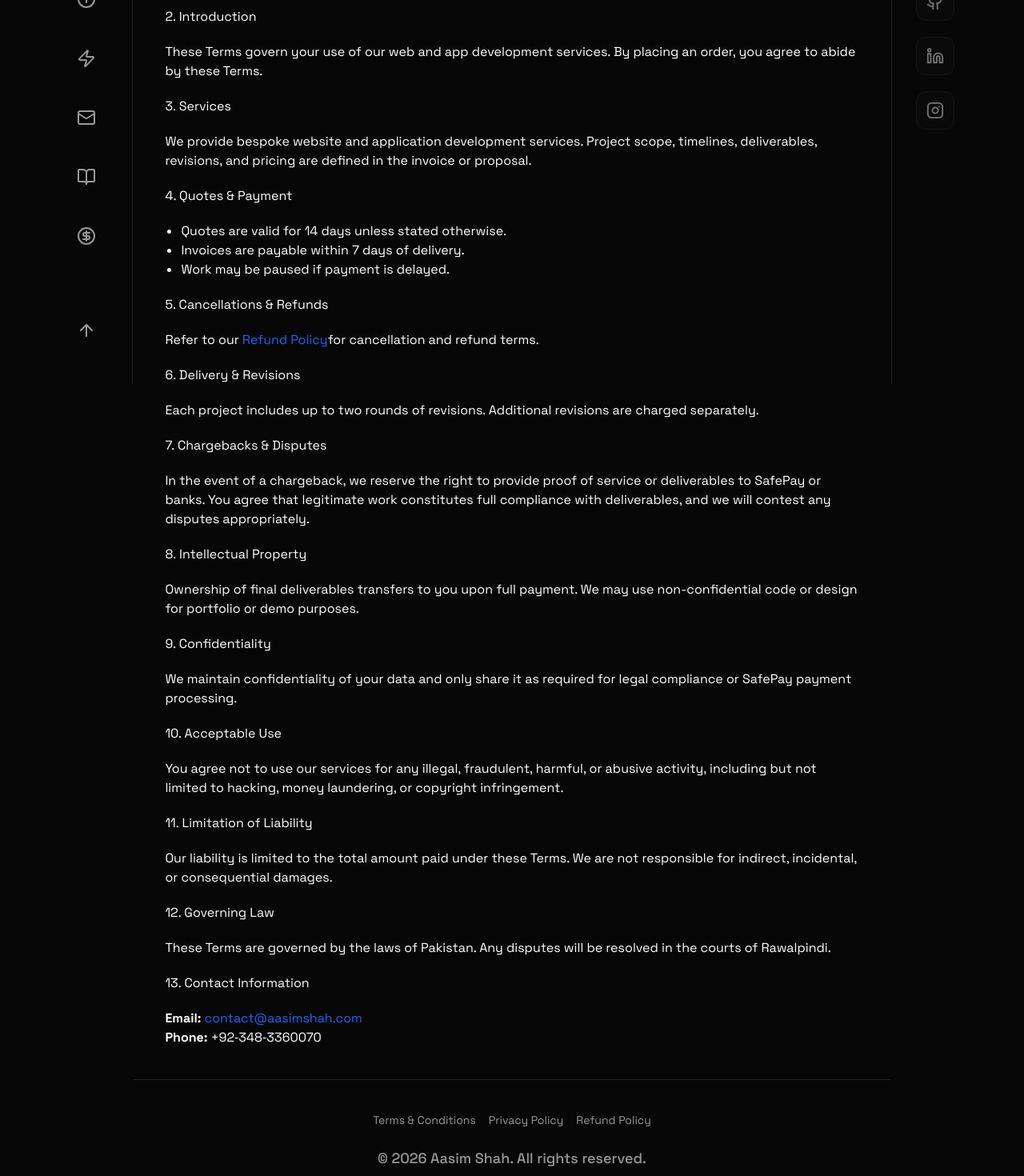
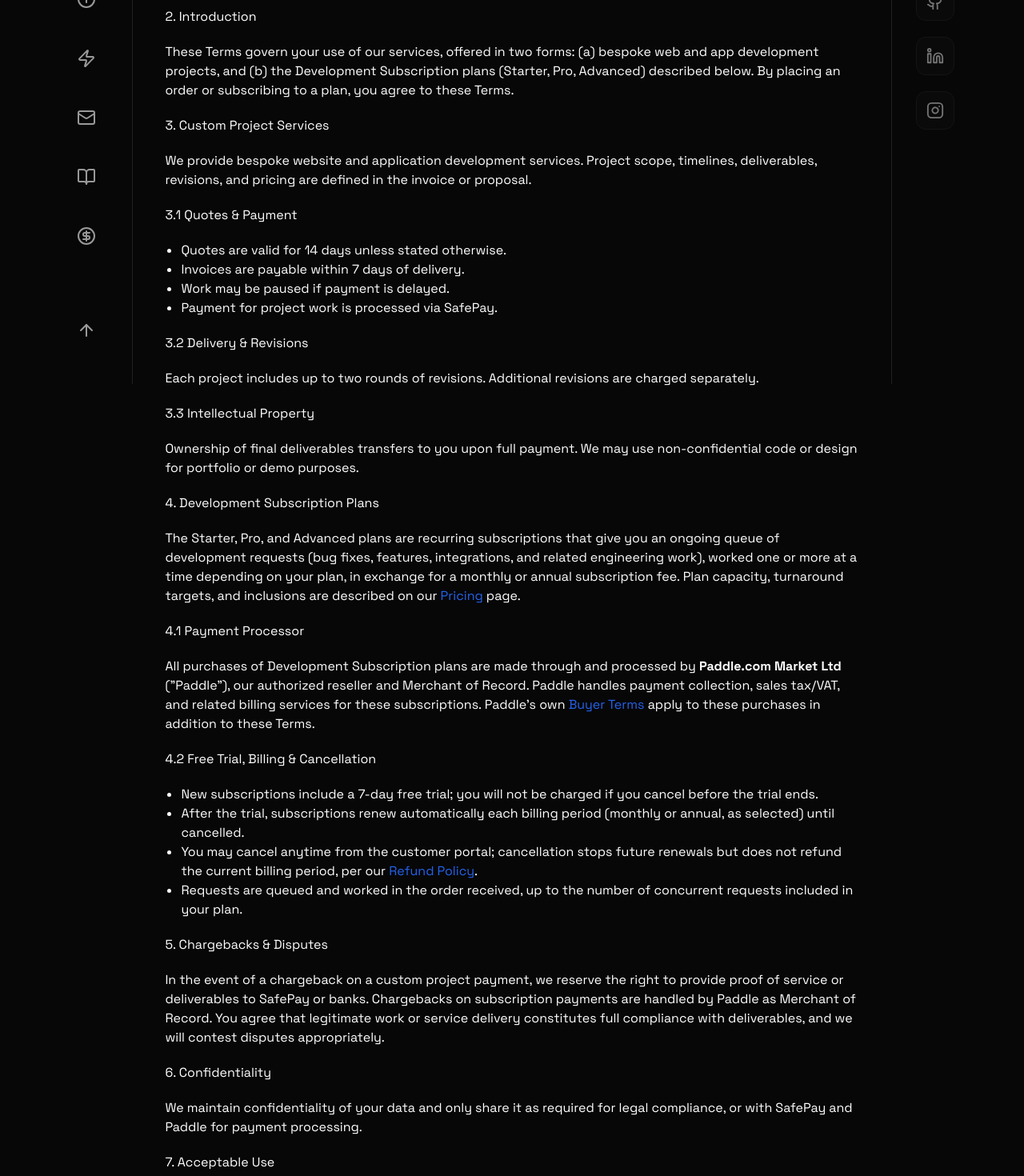
Before and after one commit to aasim-shah/portfolio_v3, a Next.js app: page /terms in a window 1280 px wide. Shown: the part 320-1790 px from the top of the page at 80% size. Built offline with nearby package versions, Linux system fonts and the light colour scheme; no server answers.

Commit message:
asdfasdfasdfa

```diff
--- a/app/(pages)/privacy/page.tsx
+++ b/app/(pages)/privacy/page.tsx
@@ -13,20 +13,22 @@ export default function Privacy() {
     <div className="flex flex-col gap-5 flex-1 h-min overflow-hidden relative w-full p-10 justify-start">
       <div className="flex justify-between items-center p-5 bg-gray-100 text-gray-800">
         <h1>Privacy Policy</h1>
-        <p><em>Last updated: July 12, 2025</em></p>
+        <p><em>Last updated: August 29, 2026</em></p>
       </div>
 
       <h2>1. Introduction</h2>
       <p>
         Aasim Shah (“we”, “us”, “our”) values your privacy. This policy explains how
-        we collect, use, and protect your data when you use our web and app development services.
+        we collect, use, and protect your data when you use our web and app development services,
+        including the Development Subscription plans (Starter, Pro, Advanced).
       </p>
 
       <h2>2. Information We Collect</h2>
       <ul className="list-disc ml-5">
         <li>Contact details (name, email, phone, company)</li>
-        <li>Project requirements and service details</li>
-        <li>Payment-related data via SafePay (we do not store card numbers)</li>
+        <li>Project requirements and service details, or subscription support requests</li>
+        <li>Payment-related data via SafePay for custom projects, or Paddle for subscription plans (we do not store card numbers)</li>
+        <li>Account sign-in information (via Clerk) for subscribers managing their plan</li>
         <li>Usage data (website analytics, IP, device details)</li>
       </ul>
 
@@ -34,7 +36,7 @@ export default function Privacy() {
       <p>We use your information to:</p>
       <ul className="list-disc ml-5">
         <li>Create quotes, invoices, and deliver services efficiently.</li>
-        <li>Process payments securely via SafePay.</li>
+        <li>Process payments securely via SafePay or Paddle, and administer subscription billing.</li>
         <li>Communicate updates and provide support.</li>
         <li>Detect and prevent fraud or unauthorized transactions.</li>
       </ul>
@@ -44,7 +46,15 @@ export default function Privacy() {
         We share your data only with:
       </p>
       <ul className="list-disc ml-5">
-        <li>SafePay for payment processing.</li>
+        <li>SafePay for custom project payment processing.</li>
+        <li>
+          Paddle.com Market Ltd, as Merchant of Record, for subscription payment processing, billing,
+          and tax collection. Paddle&apos;s use of your data is governed by{" "}
+          <a href="https://www.paddle.com/legal/privacy" target="_blank" rel="noreferrer noopener" className="text-blue-600 hover:underline">
+            Paddle&apos;s Privacy Policy
+          </a>.
+        </li>
+        <li>Clerk, our authentication provider, to manage subscriber sign-in and account sessions.</li>
         <li>Law enforcement or regulators if required.</li>
       </ul>
       <p>We do not sell your personal data.</p>
--- a/app/(pages)/refund/page.tsx
+++ b/app/(pages)/refund/page.tsx
@@ -13,13 +13,16 @@ export default function Refund() {
     <div className="flex flex-col gap-5 flex-1 h-min overflow-hidden relative w-full p-10 justify-start">
       <div className="flex justify-between items-center p-5 bg-gray-100 text-gray-800">
         <h1>Refund &amp; Cancellation Policy</h1>
-        <p><em>Last updated: July 12, 2025</em></p>
+        <p><em>Last updated: August 29, 2026</em></p>
       </div>
 
       <h2>1. Scope</h2>
-      <p>This policy applies to our web and app development services.</p>
+      <p>
+        This policy has two parts: refunds for custom web and app development projects (Section 2),
+        and refunds for the Development Subscription plans — Starter, Pro, and Advanced (Section 3).
+      </p>
 
-      <h2>2. Cancellation & Refund Period</h2>
+      <h2>2. Custom Projects — Cancellation &amp; Refund Period</h2>
       <p>You can cancel and request a refund as follows:</p>
       <ul className="list-disc ml-5">
         <li><strong>Within 48 hours</strong> of deposit: 100% refund.</li>
@@ -27,22 +30,32 @@ export default function Refund() {
         <li><strong>26–50% completed:</strong> 50% refund.</li>
         <li><strong>More than 50% completed:</strong> No refund.</li>
       </ul>
-
-      <h2>3. Refund Requests</h2>
       <p>
-        To request a refund, email us at{' '}
+        To request a refund for a custom project, email{' '}
         <a href="mailto:contact@aasimshah.com" className="text-blue-600 hover:underline">
           contact@aasimshah.com
         </a>{' '}
-        with your invoice details. We will respond within 5 business days.
+        with your invoice details. We will respond within 5 business days, and approved refunds are
+        issued to the original payment method within 14 business days.
       </p>
 
-      <h2>4. Refund Processing</h2>
-      <p>
-        Approved refunds are issued to the original payment method within 14 business days.
-      </p>
+      <h2>3. Development Subscription Plans — Cancellation &amp; Refunds</h2>
+      <ul className="list-disc ml-5">
+        <li>Every new subscription includes a <strong>7-day free trial</strong>. Cancel anytime during the trial and you will not be charged.</li>
+        <li>Once a paid billing period has started, that period is <strong>non-refundable</strong>.</li>
+        <li>You can cancel anytime from your account&apos;s customer portal; this stops future renewals but does not refund the current period. You keep access until the end of the period you already paid for.</li>
+        <li>
+          Subscription payments are processed by Paddle.com Market Ltd as Merchant of Record.
+          Refund requests for subscription charges are handled in line with{" "}
+          <a href="https://www.paddle.com/legal/checkout-buyer-terms" target="_blank" rel="noreferrer noopener" className="text-blue-600 hover:underline">
+            Paddle&apos;s Buyer Terms
+          </a>. You can also reach us directly at{" "}
+          <a href="mailto:contact@aasimshah.com" className="text-blue-600 hover:underline">contact@aasimshah.com</a>{" "}
+          for any billing question.
+        </li>
+      </ul>
 
-      <h2>5. Dispute Resolution</h2>
+      <h2>4. Dispute Resolution</h2>
       <p>
         If we cannot resolve your refund request amicably, disputes will be governed by the courts of Rawalpindi, Pakistan.
       </p>
--- a/app/(pages)/terms/page.tsx
+++ b/app/(pages)/terms/page.tsx
@@ -13,7 +13,7 @@ export default function Terms() {
     <div className="flex flex-col flex-1 gap-5 h-min overflow-hidden relative w-full p-10 justify-start">
       <div className="flex justify-between items-center p-5 bg-gray-100 text-gray-800">
         <h1>Terms &amp; Conditions</h1>
-        <p><em>Last updated: July 12, 2025</em></p>
+        <p><em>Last updated: August 29, 2026</em></p>
       </div>
 
       <h2>1. Merchant Information</h2>
@@ -24,72 +24,99 @@ export default function Terms() {
 
       <h2>2. Introduction</h2>
       <p>
-        These Terms govern your use of our web and app development services. By placing an order,
-        you agree to abide by these Terms.
+        These Terms govern your use of our services, offered in two forms: (a) bespoke web and app
+        development projects, and (b) the Development Subscription plans (Starter, Pro, Advanced)
+        described below. By placing an order or subscribing to a plan, you agree to these Terms.
       </p>
 
-      <h2>3. Services</h2>
+      <h2>3. Custom Project Services</h2>
       <p>
         We provide bespoke website and application development services. Project scope, timelines,
         deliverables, revisions, and pricing are defined in the invoice or proposal.
       </p>
 
-      <h2>4. Quotes &amp; Payment</h2>
+      <h3>3.1 Quotes &amp; Payment</h3>
       <ul className="list-disc ml-5">
         <li>Quotes are valid for 14 days unless stated otherwise.</li>
         <li>Invoices are payable within 7 days of delivery.</li>
         <li>Work may be paused if payment is delayed.</li>
+        <li>Payment for project work is processed via SafePay.</li>
       </ul>
 
-      <h2>5. Cancellations &amp; Refunds</h2>
-      <p>
-        Refer to our <a href="/refund" className="text-blue-600 hover:underline">Refund Policy</a>
-        for cancellation and refund terms.
-      </p>
-
-      <h2>6. Delivery &amp; Revisions</h2>
+      <h3>3.2 Delivery &amp; Revisions</h3>
       <p>
         Each project includes up to two rounds of revisions. Additional revisions are charged separately.
       </p>
 
-      <h2>7. Chargebacks &amp; Disputes</h2>
-      <p>
-        In the event of a chargeback, we reserve the right to provide proof of service or deliverables
-        to SafePay or banks. You agree that legitimate work constitutes full compliance with deliverables,
-        and we will contest any disputes appropriately.
-      </p>
-
-      <h2>8. Intellectual Property</h2>
+      <h3>3.3 Intellectual Property</h3>
       <p>
         Ownership of final deliverables transfers to you upon full payment. We may use non-confidential
         code or design for portfolio or demo purposes.
       </p>
 
-      <h2>9. Confidentiality</h2>
+      <h2>4. Development Subscription Plans</h2>
       <p>
-        We maintain confidentiality of your data and only share it as required for legal compliance
-        or SafePay payment processing.
+        The Starter, Pro, and Advanced plans are recurring subscriptions that give you an ongoing
+        queue of development requests (bug fixes, features, integrations, and related engineering
+        work), worked one or more at a time depending on your plan, in exchange for a monthly or
+        annual subscription fee. Plan capacity, turnaround targets, and inclusions are described on
+        our <a href="/pricing" className="text-blue-600 hover:underline">Pricing</a> page.
       </p>
 
-      <h2>10. Acceptable Use</h2>
+      <h3>4.1 Payment Processor</h3>
+      <p>
+        All purchases of Development Subscription plans are made through and processed by{" "}
+        <strong>Paddle.com Market Ltd</strong> (&quot;Paddle&quot;), our authorized reseller and
+        Merchant of Record. Paddle handles payment collection, sales tax/VAT, and related
+        billing services for these subscriptions. Paddle&apos;s own{" "}
+        <a href="https://www.paddle.com/legal/checkout-buyer-terms" target="_blank" rel="noreferrer noopener" className="text-blue-600 hover:underline">
+          Buyer Terms
+        </a>{" "}
+        apply to these purchases in addition to these Terms.
+      </p>
+
+      <h3>4.2 Free Trial, Billing &amp; Cancellation</h3>
+      <ul className="list-disc ml-5">
+        <li>New subscriptions include a 7-day free trial; you will not be charged if you cancel before the trial ends.</li>
+        <li>After the trial, subscriptions renew automatically each billing period (monthly or annual, as selected) until cancelled.</li>
+        <li>You may cancel anytime from the customer portal; cancellation stops future renewals but does not refund the current billing period, per our <a href="/refund" className="text-blue-600 hover:underline">Refund Policy</a>.</li>
+        <li>Requests are queued and worked in the order received, up to the number of concurrent requests included in your plan.</li>
+      </ul>
+
+      <h2>5. Chargebacks &amp; Disputes</h2>
+      <p>
+        In the event of a chargeback on a custom project payment, we reserve the right to provide
+        proof of service or deliverables to SafePay or banks. Chargebacks on subscription payments
+        are handled by Paddle as Merchant of Record. You agree that legitimate work or service
+        delivery constitutes full compliance with deliverables, and we will contest disputes
+        appropriately.
+      </p>
+
+      <h2>6. Confidentiality</h2>
+      <p>
+        We maintain confidentiality of your data and only share it as required for legal compliance,
+        or with SafePay and Paddle for payment processing.
+      </p>
+
+      <h2>7. Acceptable Use</h2>
       <p>
         You agree not to use our services for any illegal, fraudulent, harmful, or abusive activity,
         including but not limited to hacking, money laundering, or copyright infringement.
       </p>
 
-      <h2>11. Limitation of Liability</h2>
+      <h2>8. Limitation of Liability</h2>
       <p>
-        Our liability is limited to the total amount paid under these Terms. We are not responsible
-        for indirect, incidental, or consequential damages.
+        Our liability is limited to the total amount paid under these Terms in the 12 months
+        preceding the claim. We are not responsible for indirect, incidental, or consequential damages.
       </p>
 
-      <h2>12. Governing Law</h2>
+      <h2>9. Governing Law</h2>
       <p>
         These Terms are governed by the laws of Pakistan. Any disputes will be resolved in
         the courts of Rawalpindi.
       </p>
 
-      <h2>13. Contact Information</h2>
+      <h2>10. Contact Information</h2>
       <p>
         <strong>Email:</strong> <a href="mailto:contact@aasimshah.com" className="text-blue-600 hover:underline">contact@aasimshah.com</a><br/>
         <strong>Phone:</strong> +92‑348‑3360070
```
Also changed, not shown: components/Pricing/PricingClient.tsx (+5 -4 lines), constants/pricing-tiers.ts (+28 -18 lines), scripts/seed-paddle-live-catalog.mjs (added, +178 -0 lines).
